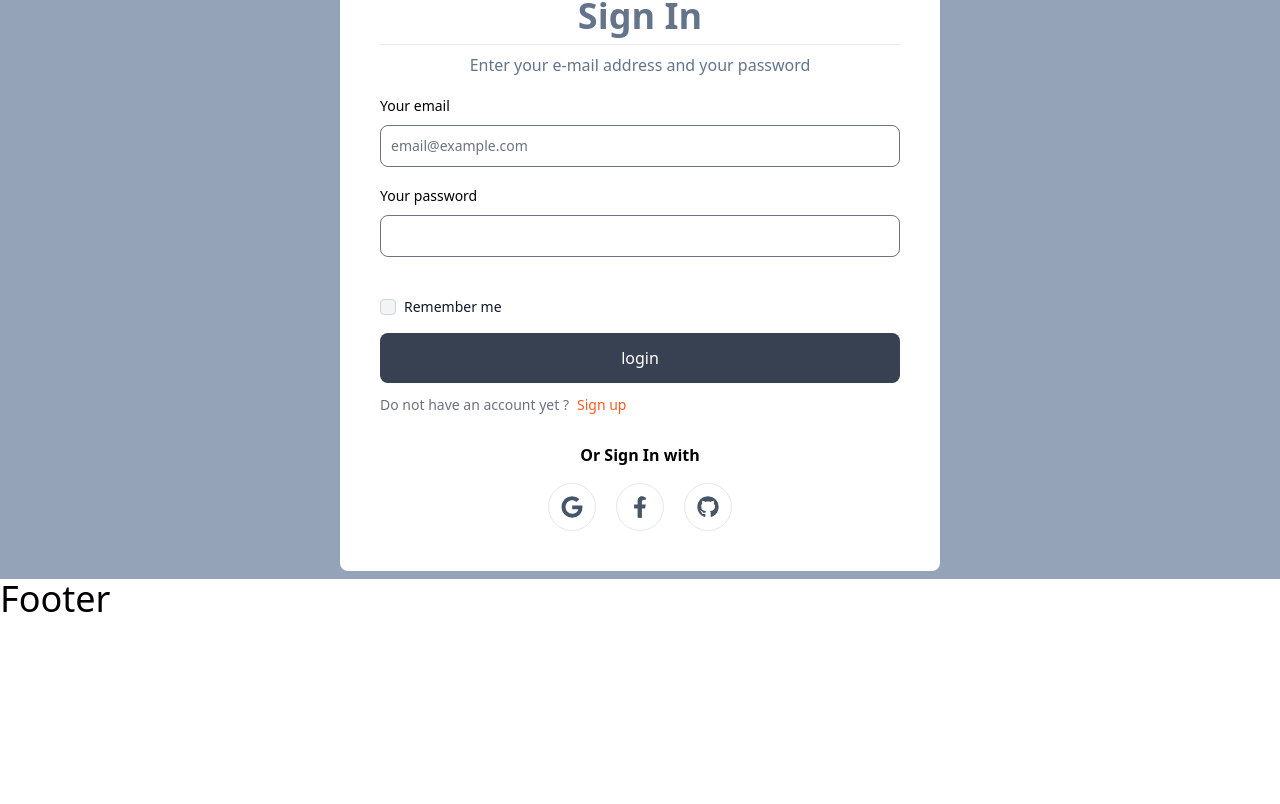
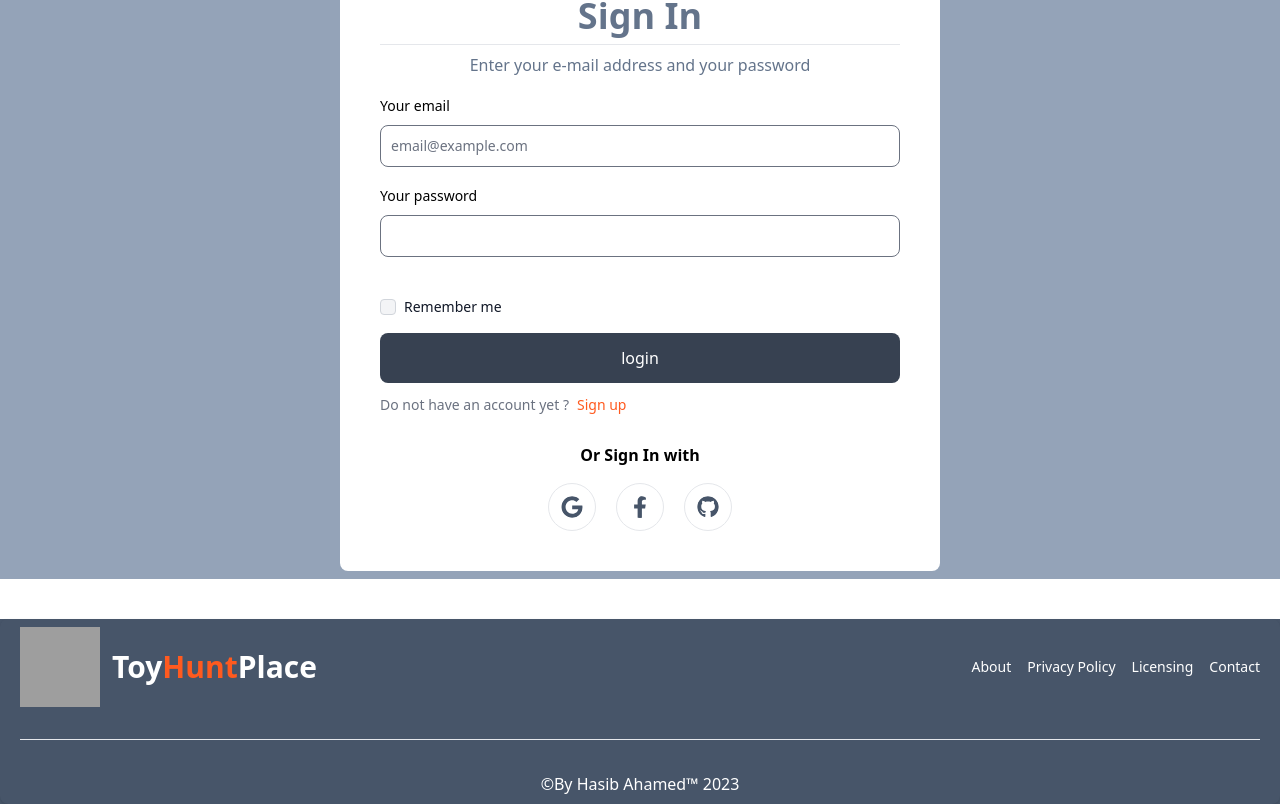
Before and after one commit to hasibahamedsakib/toy-hunt-pace, a React (Vite) app: page /login in a window 1280 px wide. Shown: the part 366-1170 px from the top of the page. Before the commit the page ends 989 px from the top, so only its background shows below. Built offline with nearby package versions, Linux system fonts and the light colour scheme; no server answers; grey boxes are pictures that could not be loaded.

Commit message:
removeing dropdown from profile

```diff
--- a/src/Pages/Home/Services/Services.jsx
+++ b/src/Pages/Home/Services/Services.jsx
@@ -13,7 +13,7 @@ const Services = () => {
         Our Services
       </h1>
       {/*  */}
-      <div className="flex justify-between">
+      <div className="grid grid-cols-1 md:grid-cols-2 lg:grid-cols-4">
         <div className="p-10 text-center space-y-3">
           <div className=" w-[70px] border-pink-500 mx-auto border-2  rounded-full p-3">
             <FaShippingFast className="w-10 h-10  text-pink-500 font-bold" />
--- a/src/Pages/Main/Main.jsx
+++ b/src/Pages/Main/Main.jsx
@@ -1,5 +1,5 @@
 import { Outlet } from "react-router-dom";
-import Footer from "../Shared/Footer/Footer";
+import FooterCompo from "../Shared/Footer/Footer";
 import NavBar from "../Shared/Navbar/Navbar";
 
 const Main = () => {
@@ -9,7 +9,7 @@ const Main = () => {
       <div>
         <Outlet />
       </div>
-      <Footer />
+      <FooterCompo />
     </>
   );
 };
--- a/src/Pages/Shared/Footer/Footer.jsx
+++ b/src/Pages/Shared/Footer/Footer.jsx
@@ -1,9 +1,31 @@
-const Footer = () => {
+import { Footer, Navbar } from "flowbite-react";
+import { Link } from "react-router-dom";
+const FooterCompo = () => {
+  const logo = "https://i.ibb.co/wYD5mjJ/R-4-removebg-preview.png";
   return (
-    <div>
-      <h1 className="text-4xl">Footer</h1>
+    <div className="bg-slate-600 mt-10">
+      <Footer className="container bg-slate-600 text-white">
+        <div className="w-full text-center">
+          <div className="w-full justify-between sm:flex sm:items-center sm:justify-between">
+            <Navbar.Brand className="hidden md:flex">
+              <img src={logo} className="mr-3  w-20 h-20" alt="toy hunt logo" />
+              <span className="self-center whitespace-nowrap text-3xl font-bold dark:text-white font-sans ">
+                Toy<span className="text-orange-500">Hunt</span>Place
+              </span>
+            </Navbar.Brand>
+            <Footer.LinkGroup className="text-white flex space-x-4">
+              <Link to="#">About</Link>
+              <Link to="#">Privacy Policy</Link>
+              <Link to="#">Licensing</Link>
+              <Link to="#">Contact</Link>
+            </Footer.LinkGroup>
+          </div>
+          <Footer.Divider />
+          <span> &copy;By Hasib Ahamed™ 2023</span>
+        </div>
+      </Footer>
     </div>
   );
 };
 
-export default Footer;
+export default FooterCompo;
--- a/src/Pages/Shared/Navbar/TopBar.jsx
+++ b/src/Pages/Shared/Navbar/TopBar.jsx
@@ -1,4 +1,4 @@
-import { Card, Dropdown, Navbar, Tooltip } from "flowbite-react";
+import { Navbar, Tooltip } from "flowbite-react";
 import { useContext } from "react";
 import { BiLogOutCircle } from "react-icons/bi";
 import { FaRegUser, FaSearch } from "react-icons/fa";
@@ -29,34 +29,12 @@ const TopBarCompo = () => {
 
         {user && user ? (
           <span className="space-x-2 flex items-center">
-            <Dropdown
-              inline={true}
-              label={
             <Tooltip content={user.displayName}>
               <img
                 src={user.photoURL}
                 className="w-16 h-16 rounded-lg cursor-pointer"
               />
             </Tooltip>
-              }
-            >
-              <Dropdown.Item className=" hover:bg-transparent">
-                <div className="max-w-sm">
-                  <Card>
-                    <div className="flex flex-col items-center pb-10">
-                      <img
-                        className="mb-3 h-24 w-24 rounded-full shadow-lg"
-                        src={user.photoURL}
-                        alt="user image"
-                      />
-                      <h5 className="mb-1 text-xl font-medium text-gray-900 dark:text-white">
-                        {user.displayName}
-                      </h5>
-                    </div>
-                  </Card>
-                </div>
-              </Dropdown.Item>
-            </Dropdown>
 
             <Tooltip content="LogOut">
               <BiLogOutCircle
```
Lines whose indentation alone changed are shown as unchanged.
